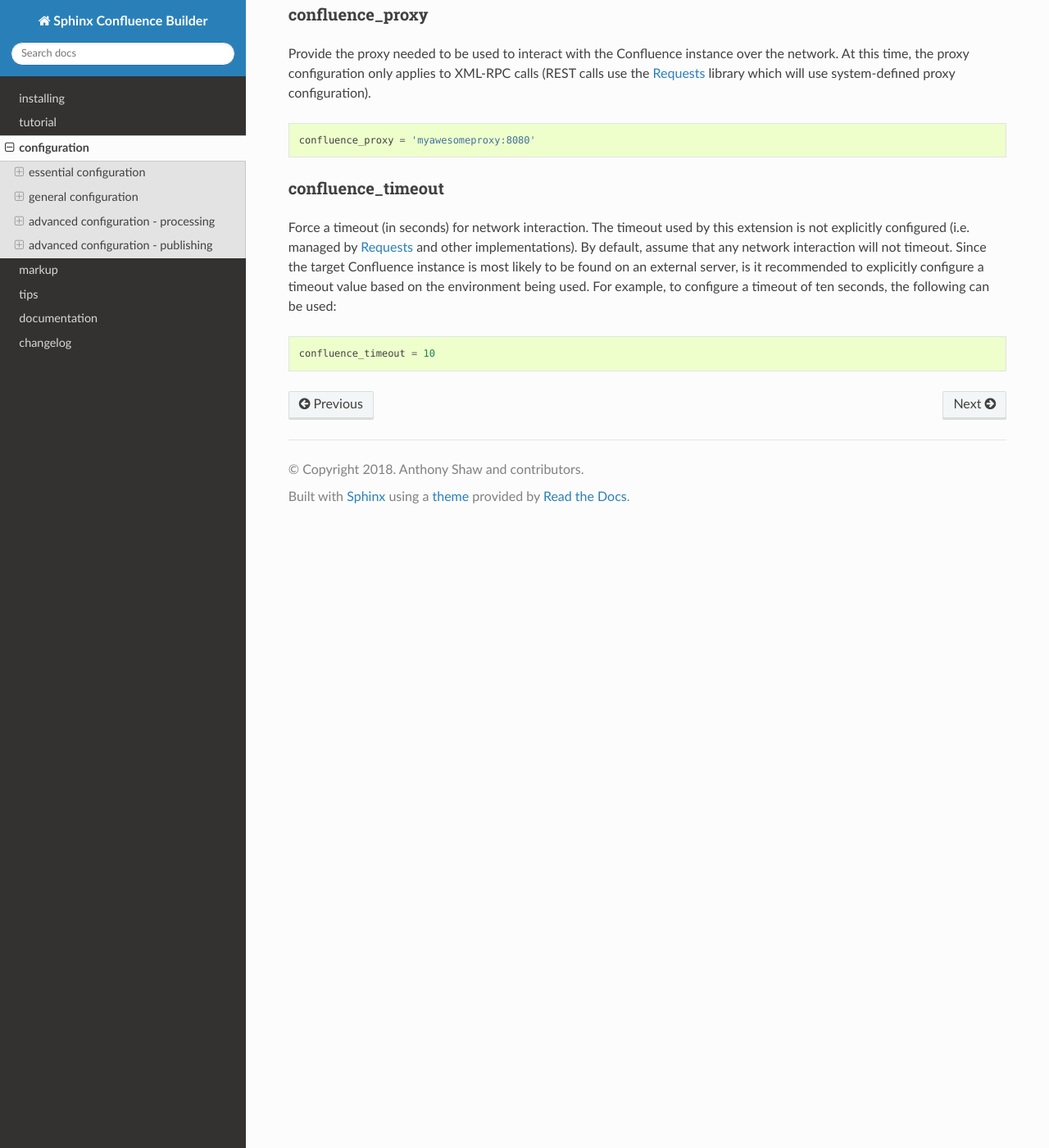
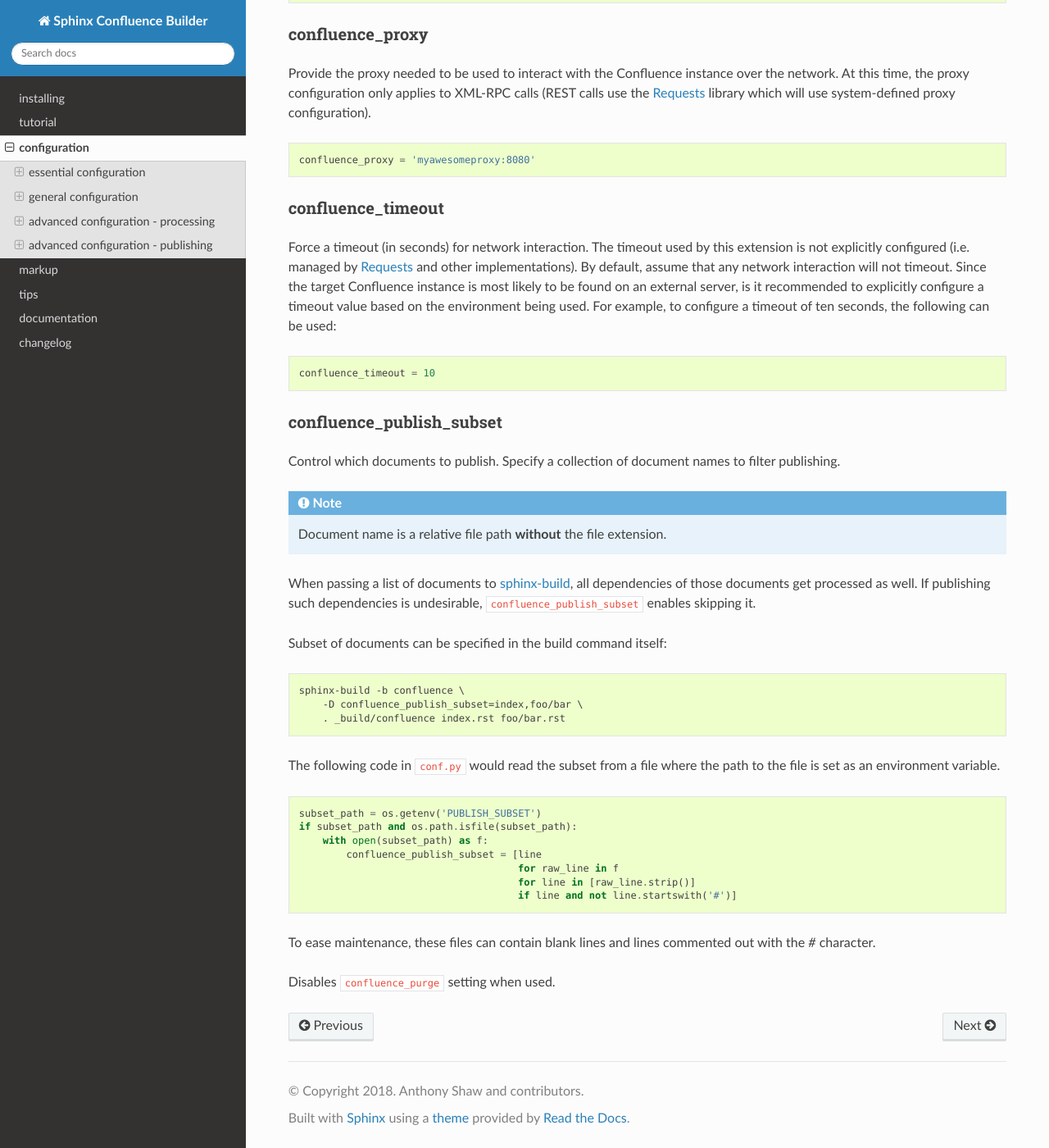
Before and after one commit to sphinx-contrib/confluencebuilder, a Sphinx documentation site: the page built from doc/configuration.rst, in a window 1280 px wide and 1400 px high, scrolled down 9951 px. Shown: the whole window at 82% size. Built offline with Sphinx 7.4.7 and the Read the Docs theme 2.0.0, drawn with Linux system fonts in a browser that asks for light colours; some of the changed text lies outside the part shown.

Commit message:
Documentation for `confluence_publish_subset`
Signed-off-by: Toni Ruža <toni.ruza@gmail.com>

```diff
--- a/doc/configuration.rst
+++ b/doc/configuration.rst
@@ -584,6 +584,52 @@ seconds, the following can be used:
 
    confluence_timeout = 10
 
+
+.. |confluence_publish_subset| replace:: ``confluence_publish_subset``
+.. _confluence_publish_subset:
+
+confluence_publish_subset
+~~~~~~~~~~~~~~~~~~~~~~~~~
+
+Control which documents to publish.
+Specify a collection of document names to filter publishing.
+
+.. note::
+
+    Document name is a relative file path **without** the file extension.
+
+When passing a list of documents to sphinx-build_,
+all dependencies of those documents get processed as well.
+If publishing such dependencies is undesirable,
+|confluence_publish_subset|_ enables skipping it.
+
+Subset of documents can be specified in the build command itself:
+
+.. code-block:: none
+
+    sphinx-build -b confluence \
+        -D confluence_publish_subset=index,foo/bar \
+        . _build/confluence index.rst foo/bar.rst
+
+The following code in ``conf.py`` would read the subset from a file
+where the path to the file is set as an environment variable.
+
+.. code-block:: python
+
+    subset_path = os.getenv('PUBLISH_SUBSET')
+    if subset_path and os.path.isfile(subset_path):
+        with open(subset_path) as f:
+            confluence_publish_subset = [line
+                                         for raw_line in f
+                                         for line in [raw_line.strip()]
+                                         if line and not line.startswith('#')]
+
+To ease maintenance, these files can contain blank lines
+and lines commented out with the *#* character.
+
+Disables |confluence_purge|_ setting when used.
+
+
 .. references ------------------------------------------------------------------
 
 .. _API tokens: https://confluence.atlassian.com/cloud/api-tokens-938839638.html
@@ -598,3 +644,4 @@ seconds, the following can be used:
 .. _master_doc: http://www.sphinx-doc.org/en/stable/config.html#confval-master_doc
 .. _toctree: http://www.sphinx-doc.org/en/stable/markup/toctree.html#directive-toctree
 .. _write_doc: http://www.sphinx-doc.org/en/stable/extdev/builderapi.html#sphinx.builders.Builder.write_doc
+.. _sphinx-build: https://www.sphinx-doc.org/en/master/man/sphinx-build.html
```
